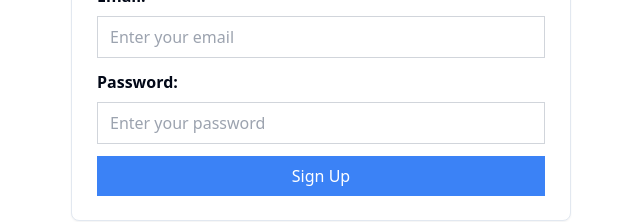
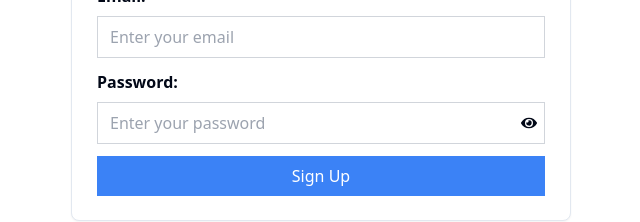
Before and after one commit to kaziahosunhabibripon/mrclient, a React (Vite) app: page /admin-auth in a window 1280 px wide. Shown: the part 515-737 px from the top of the page, without its empty margins (319-959 px from the left). Built offline with nearby package versions, Linux system fonts and the light colour scheme.

Commit message:
fix admin login

```diff
--- a/package.json
+++ b/package.json
@@ -27,6 +27,7 @@
     "react": "^18.2.0",
     "react-dom": "^18.2.0",
     "react-hook-form": "^7.49.2",
+    "react-hot-toast": "^2.4.1",
     "react-icons": "^4.12.0",
     "react-redux": "^9.0.4",
     "react-router-dom": "^6.21.0",
--- a/src/Pages/Authentication/AdminAuth/AdminRegister.jsx
+++ b/src/Pages/Authentication/AdminAuth/AdminRegister.jsx
@@ -1,19 +1,64 @@
-import React, { useRef } from 'react';
+import React, { useEffect, useRef, useState } from 'react';
 import { useForm } from 'react-hook-form';
 import UserImg from '../../../assets/user.png';
+import { useDispatch } from 'react-redux';
+import { getDownloadURL, getStorage, ref, uploadBytesResumable } from 'firebase/storage';
+import { app } from '@/firebase/firebase.config';
+import { createUser } from '@/redux/features/users/userSlice';
+import toast from 'react-hot-toast';
+import { FaEye, FaEyeSlash } from 'react-icons/fa';
 
 const AdminRegister = () => {
-    const {
-        register,
-        handleSubmit,
-        formState: { errors },
-    } = useForm();
+    const { register, handleSubmit, formState: { errors }, reset } = useForm();
+    const fileRef = useRef(null);
+    const [image, setImage] = useState(undefined);
+    const [imageURL, setImageURL] = useState("");
+    const [showPassword, setShowPassword] = useState(false);
 
-    const fileRef = useRef(null);
+    const dispatch = useDispatch();
+
+    useEffect(() => {
+        if (image) {
+            handleImageupload(image);
+        }
+    }, [image]);
+
+    const handleImageupload = (image) => {
+        const storage = getStorage(app);
+        const fileName = new Date().getTime() + image.name;
+        const storageRef = ref(storage, fileName);
+        const uploadTask = uploadBytesResumable(storageRef, image);
+
+        uploadTask.on('state_changed', (snapshot) => {
+            const progress = (snapshot.bytesTransferred / snapshot.totalBytes) * 100;
+            console.log('Upload is ' + progress + '% done');
+        }, (error) => {
+            // Handle any errors that occur during the upload.
+            console.error(error);
+        }, () => {
+            // When the upload is complete, get the image URL.
+            getDownloadURL(uploadTask.snapshot.ref).then(async (imageUrl) => {
+                setImageURL(imageUrl);
+                console.log(imageUrl);
+            }).catch((error) => {
+                // Handle any errors getting the download URL.
+                console.error('Error getting download URL:', error);
+            });
+        });
+    }
 
     const onSubmit = (data) => {
+        const { name, email, password, phoneNumber, address } = data;
+
         // Handle form submission with the form data
-        console.log(data);
+        dispatch(createUser({ email, password, name, image: imageURL }));
+
+        const newUser = { name, email, password, image: imageURL, address, phoneNumber };
+        console.log(newUser);
+
+        setImageURL("");
+        reset();
+        toast.success('User created Successfully!')
     };
 
     return (
@@ -21,38 +66,11 @@ const AdminRegister = () => {
 
             <h2 className="text-2xl text-center font-bold mt-5">Admin Register</h2>
 
-            {/* <div className="flex justify-center items-center mt-5">
-                <label htmlFor="imageInput" className="cursor-pointer">
-                    <div className="w-32 h-32 rounded-full overflow-hidden border">
-                        <input
-                            type="file"
-                            id="imageInput"
-                            accept="image/*"
-                            {...register('image', { required: true })}
-                            className="w-full h-full opacity-0 cursor-pointer"
-                        />
-                    </div>
-                </label>
-            </div> */}
             <form onSubmit={handleSubmit(onSubmit)}>
 
-                {/* <div className="flex justify-center items-center mt-5">
-                    <label htmlFor="imageInput" className="cursor-pointer">
-                        <div className="w-32 h-32 rounded-full overflow-hidden border">
-                            <input
-                                type="file"
-                                id="imageInput"
-                                accept="image/*"
-                                {...register('image', { required: true })}
-                                className="w-full h-full opacity-0 cursor-pointer"
-                            />
-                        </div>
-                    </label>
-                </div> */}
-
                 <div className="flex justify-center items-center mt-5">
-                    <img onClick={() => fileRef.current.click()} src={UserImg} alt="profile" className='h=20 w-20 self-center cursor-pointer rounded-full object-cover' />
-                    <input type="file" hidden accept='image/*' ref={fileRef} />
+                    <img onClick={() => fileRef.current.click()} src={imageURL ? imageURL : UserImg} alt="profile" className='h=20 w-20 self-center cursor-pointer rounded-full object-cover' />
+                    <input onChange={(e) => setImage(e.target.files[0])} type="file" hidden accept='image/*' ref={fileRef} />
                 </div>
 
                 <div className="mb-3">
@@ -115,17 +133,26 @@ const AdminRegister = () => {
                         <span className="text-red-500 text-sm">This field is required</span>
                     )}
                 </div>
-                <div className="mb-3">
+                <div className="mb-3 relative">
                     <label htmlFor="password" className="block mb-2 font-semibold">
                         Password:
                     </label>
-                    <input
-                        type="password"
-                        id="password"
-                        placeholder="Enter your password"
-                        {...register('password', { required: true })}
-                        className="border border-gray-300 px-3 py-2 w-full outline-none"
-                    />
+                    <div className="relative">
+                        <input
+                            type={showPassword ? 'text' : 'password'}
+                            id="password"
+                            placeholder="Enter your password"
+                            {...register('password', { required: true })}
+                            className="border border-gray-300 px-3 py-2 w-full outline-none pr-10"
+                        />
+                        <button
+                            type="button"
+                            onClick={() => setShowPassword(!showPassword)}
+                            className="absolute inset-y-0 right-0 flex items-center justify-center mr-2 focus:outline-none"
+                        >
+                            {showPassword ? <FaEyeSlash /> : <FaEye />}
+                        </button>
+                    </div>
                     {errors.password && (
                         <span className="text-red-500 text-sm">This field is required</span>
                     )}
--- a/src/main.jsx
+++ b/src/main.jsx
@@ -5,11 +5,13 @@ import { RouterProvider } from "react-router-dom";
 import router from "./Routes/Routes.jsx";
 import { Provider } from "react-redux";
 import { store } from "./redux/store";
+import { Toaster } from "react-hot-toast";
 
 ReactDOM.createRoot(document.getElementById("root")).render(
   <React.StrictMode>
     <Provider store={store}>
       <RouterProvider router={router} />
+      <Toaster />
     </Provider>
   </React.StrictMode>
 );
--- a/src/redux/features/users/userSlice.js
+++ b/src/redux/features/users/userSlice.js
@@ -21,11 +21,12 @@ const initialState = {
 
 export const createUser = createAsyncThunk(
   "userSlice/createUser",
-  async ({ email, password, name }) => {
+  async ({ email, password, name, image }) => {
     const data = await createUserWithEmailAndPassword(auth, email, password);
 
     await updateProfile(auth.currentUser, {
       displayName: name,
+      photoURL: image
     });
 
     return {
```
Also changed, not shown: 1 other file (tests, documents, lock files or other folders).
